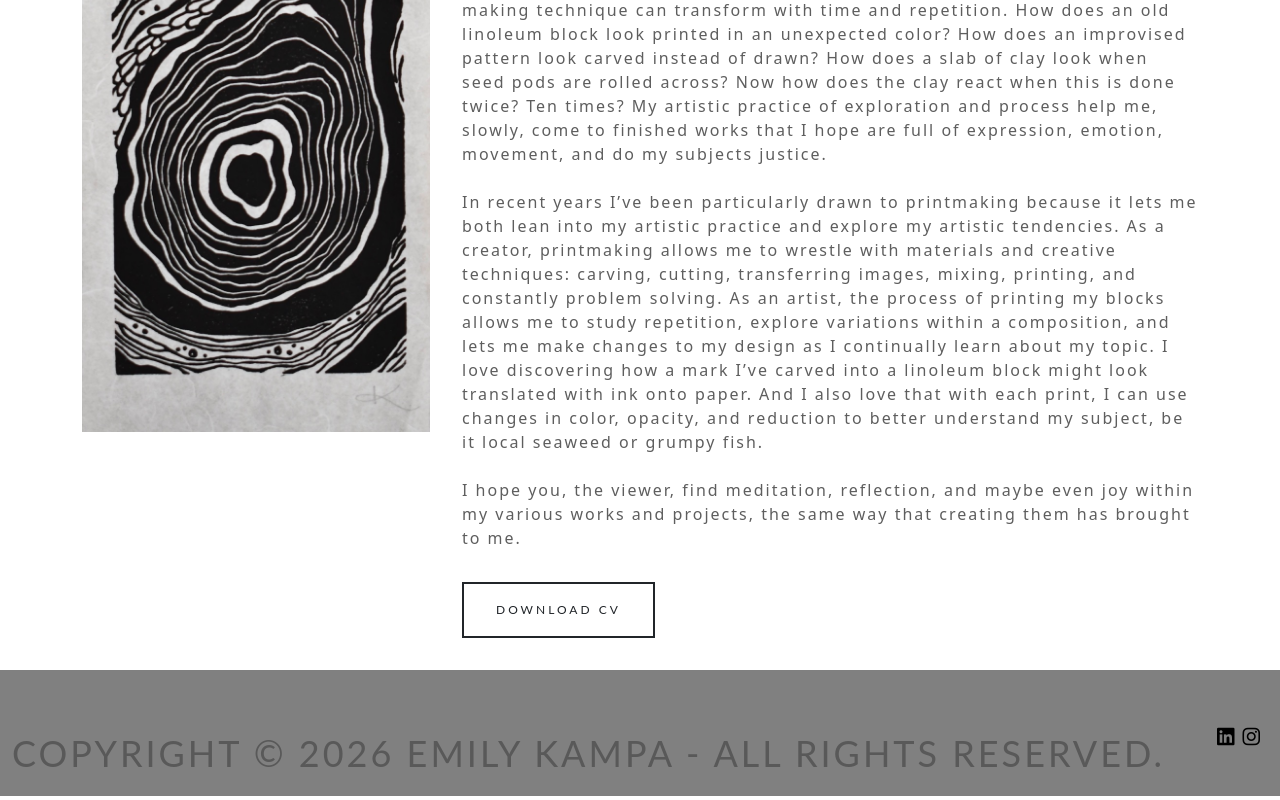
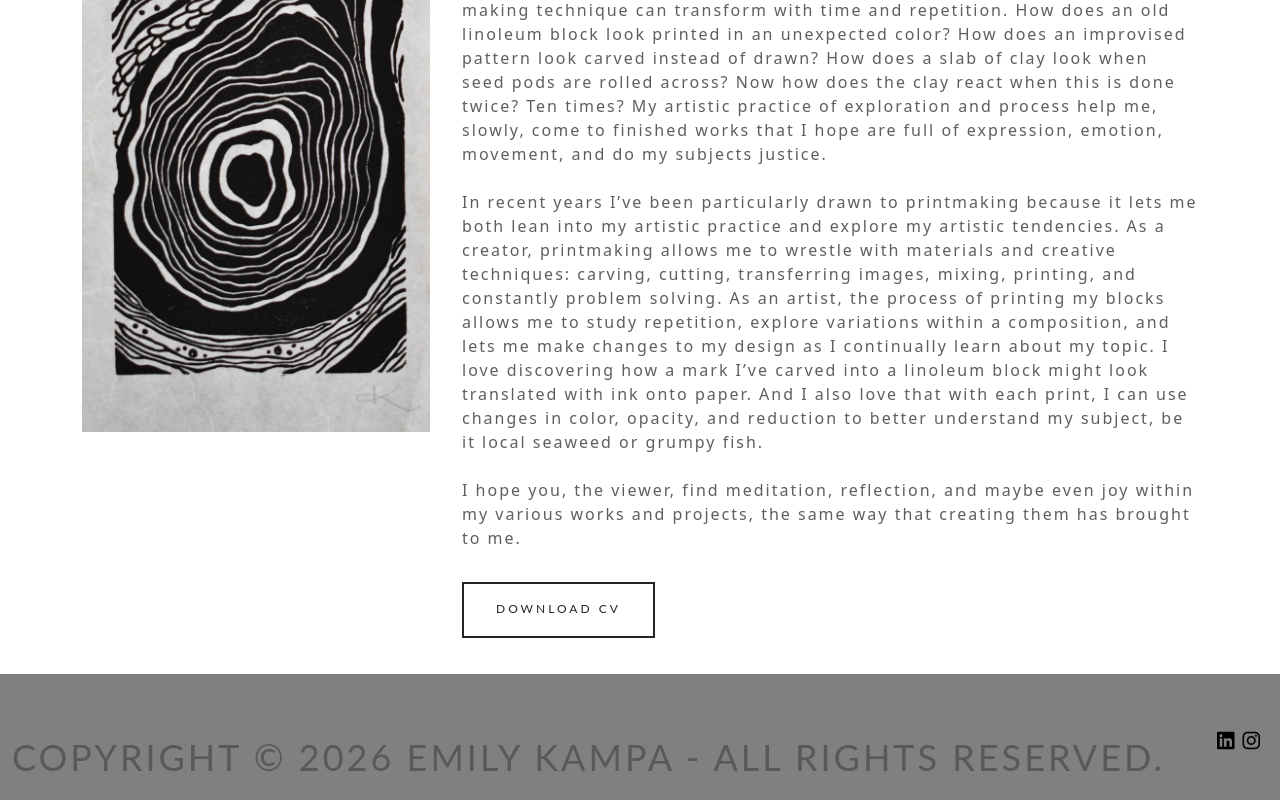
Before and after one commit to ekampa/portfolio, a plain HTML site: page statement.html in a window 1280 px wide. Shown: the part 674-1474 px from the top of the page. Drawn offline with nearby package versions, Linux system fonts and the light colour scheme.

Commit message:
add global css to website buttons: portfolio and download cv

```diff
--- a/script/components.js
+++ b/script/components.js
@@ -8,8 +8,10 @@
 //     <div id="site-footer"></div>
 //
 // The nav is injected immediately (this script runs synchronously right after
-// #site-nav), so it is in place before script.js looks up `.navbar`. The footer
-// is injected on DOMContentLoaded, once #site-footer has been parsed.
+// #site-nav), so it renders with the page instead of flashing in late. The
+// footer is injected on DOMContentLoaded, once #site-footer has been parsed.
+//
+// Mobile menu closes when the user taps outside the navbar.
 
 (function () {
     const NAV_LINKS = [
--- a/statement.html
+++ b/statement.html
@@ -73,26 +73,9 @@
                     <!-- <br> -->
 
                     <!-- download CV section -->
-                    <a href="Emily Kampa CV.docx" download>
-                        <button class="btn btn-success mt-3"
-                        style="background-color: transparent;
-                                color: #212529;
-                                font-size: 12px;
-                                border: 2px solid #212529;
-                                /* padding: 16px 32px; */
-                                padding: 8px 32px;
-                                text-align: center;
-                                text-decoration: none;
-                                display: inline-block;
-                                /* margin: 4px 2px; */
-                                cursor: pointer;
-                                letter-spacing: 3px;
-                                border-radius: 0;
-                                font-weight: 400;
-                                font-family: Lato, arial, sans-serif;
-                                min-height: 56px;
-                                text-transform: uppercase;">DOWNLOAD CV</button>
-                    </a>
+                    <div style="display: block">
+                        <a href="Emily Kampa CV.docx" download class="btn-outline btn-outline--dark">Download CV</a>
+                    </div>
                 </div>
             </div>
         </div>
--- a/style.css
+++ b/style.css
@@ -8,6 +8,51 @@
 .nav-link:hover {
     color: #008000;
 }
+
+
+/* Homepage & Statement call-to-actions */
+/* Outline button: shared base + light/dark variants */
+.btn-outline {
+    background-color: transparent;
+    color: white;
+    border: 2px solid #ffffff;
+    padding: 16px 32px;
+    text-align: center;
+    text-decoration: none;
+    display: inline-block;
+    font-size: 16px;
+    margin: 4px 0px;
+    transition-duration: 0.4s;
+    min-height: 56px;
+    letter-spacing: 3px;
+    text-transform: uppercase;
+    cursor: pointer;
+    font-family: Lato, arial, sans-serif;
+    font-weight: 400;
+  }
+
+  .btn-outline--light {           /* white, over the homepage hero image */
+    color: #ffffff;
+    font-size: 16px;
+  }
+  .btn-outline--light:hover,
+  .btn-outline--light:focus-visible {
+    color: #ffffff;
+    background-color: rgba(255, 255, 255, 0.15);
+  }
+
+  .btn-outline--dark {            /* dark, on white pages */
+    color: #212529;
+    border: 2px solid #212529;
+    font-size: 12px;
+    margin-top: 1rem;
+  }
+  .btn-outline--dark:hover,
+  .btn-outline--dark:focus-visible {
+    color: #212529;
+    background-color: rgba(33, 37, 41, 0.06);
+  }
+
 
 body {
     font-family: 'Times New Roman', Times, serif;
```
Also changed, not shown: index.html (+3 -26 lines).
